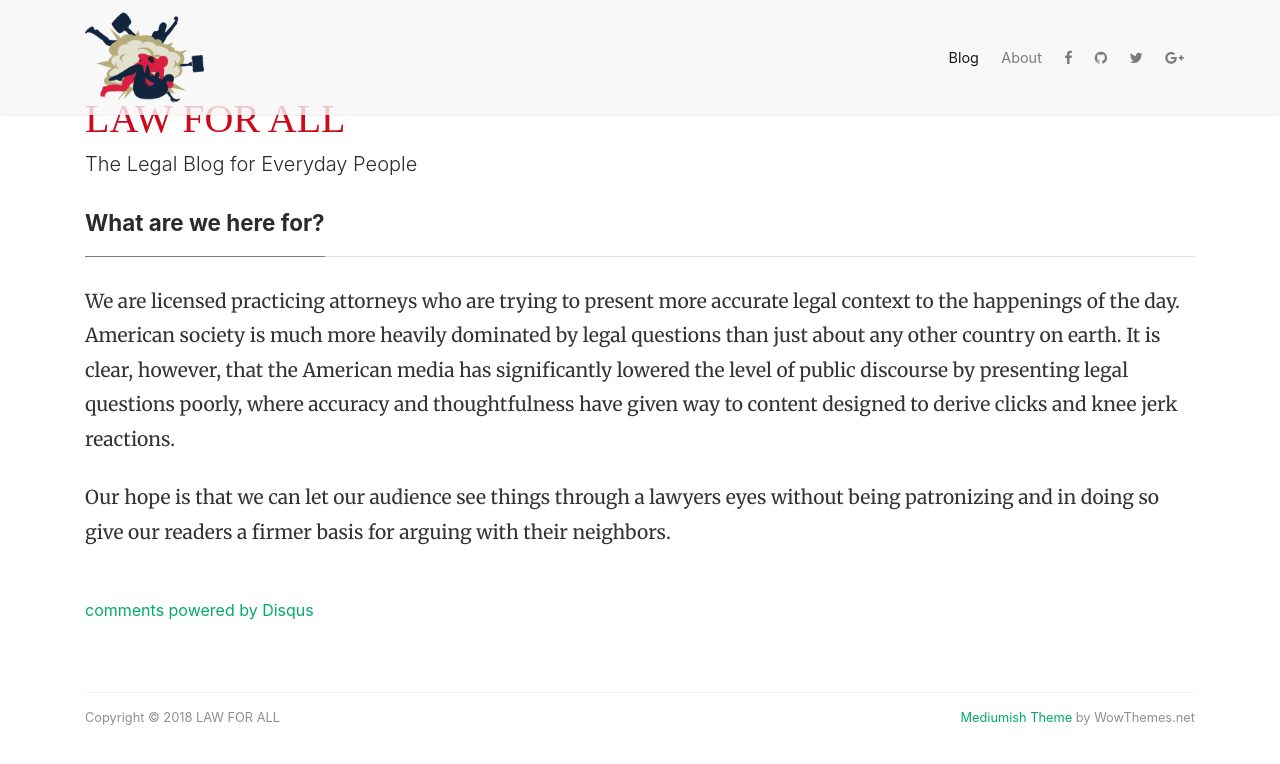
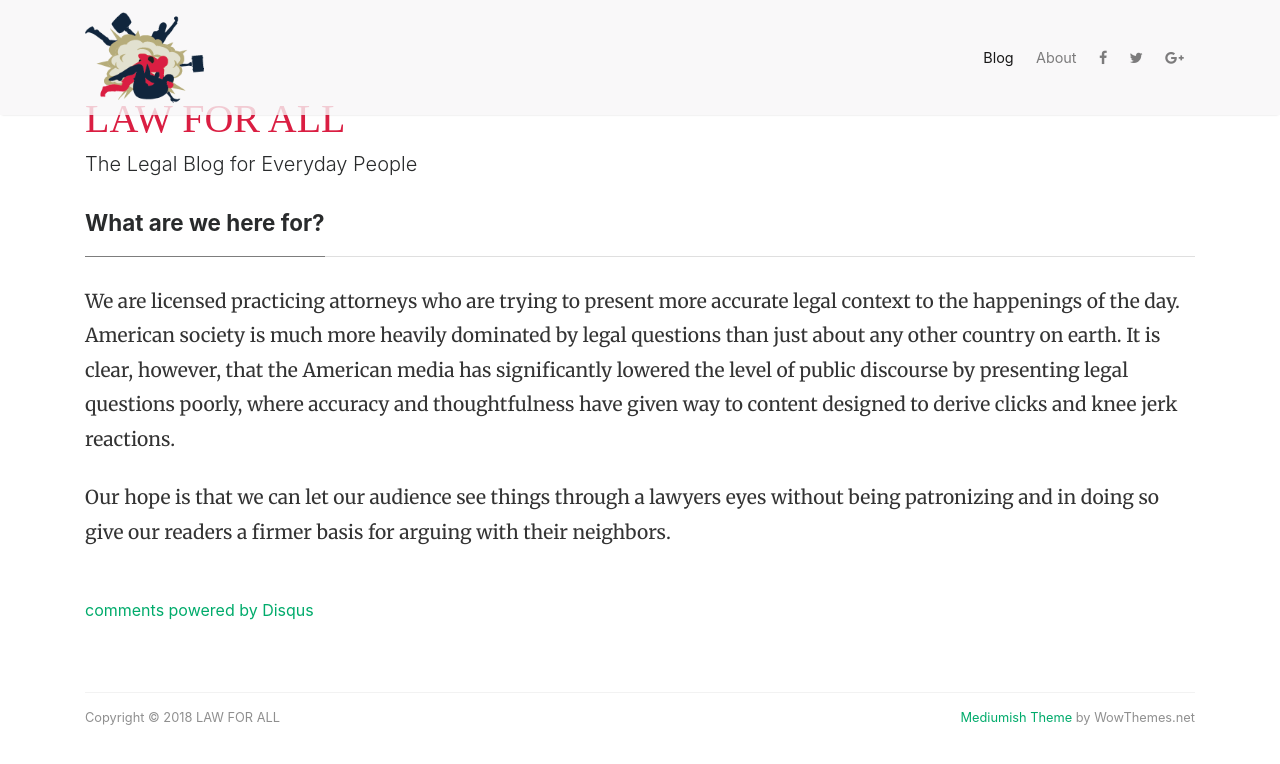
Before and after one commit to LawForAll/lawforall.github.io, a Jekyll site: the page built from about.md, in a window 1280 px wide. Shown: the top 764 px of the page. Built offline with Jekyll 4.4.1, drawn with Linux system fonts in a browser that asks for light colours; some web fonts are replaced; comment, search, counter and statistics services are not loaded.

Commit message:
3/27/18 - Social Media

```diff
--- a/_layouts/default.html
+++ b/_layouts/default.html
@@ -56,16 +56,13 @@
 
 
                 <li class="nav-item">
-                <a target="_blank" class="nav-link" href="https://www.facebook.com/wowthemesnet/"><i class="fa fa-facebook"></i></a>
+                <a target="_blank" class="nav-link" href="https://www.facebook.com/law.forall.526"><i class="fa fa-facebook"></i></a>
                 </li>
                 <li class="nav-item">
-                <a target="_blank"  class="nav-link" href="https://github.com/wowthemesnet/mediumish-theme-jekyll/"><i class="fa fa-github"></i></a>
+                <a target="_blank"  class="nav-link" href="https://twitter.com/LawForAllBlog"><i class="fa fa-twitter"></i></a>
                 </li>
                 <li class="nav-item">
-                <a target="_blank"  class="nav-link" href="https://twitter.com/wowthemesnet"><i class="fa fa-twitter"></i></a>
-                </li>
-                <li class="nav-item">
-                <a target="_blank"  class="nav-link" href="https://plus.google.com/+WowthemesNet"><i class="fa fa-google-plus"></i></a>
+                <a target="_blank"  class="nav-link" href="https://plus.google.com/110199625828296258682"><i class="fa fa-google-plus"></i></a>
                 </li>
             </ul>
         </div>
--- a/assets/css/screen.css
+++ b/assets/css/screen.css
@@ -236,7 +236,7 @@
   }
 .mainheading h1.sitetitle {
 	font-family:Bowlby One SC;
-	color:rgba(204,10,27)!important;
+	color:rgba(218,30,66)!important;
 }
 .mainheading h1.posttitle {
 	font-weight:700;
```
